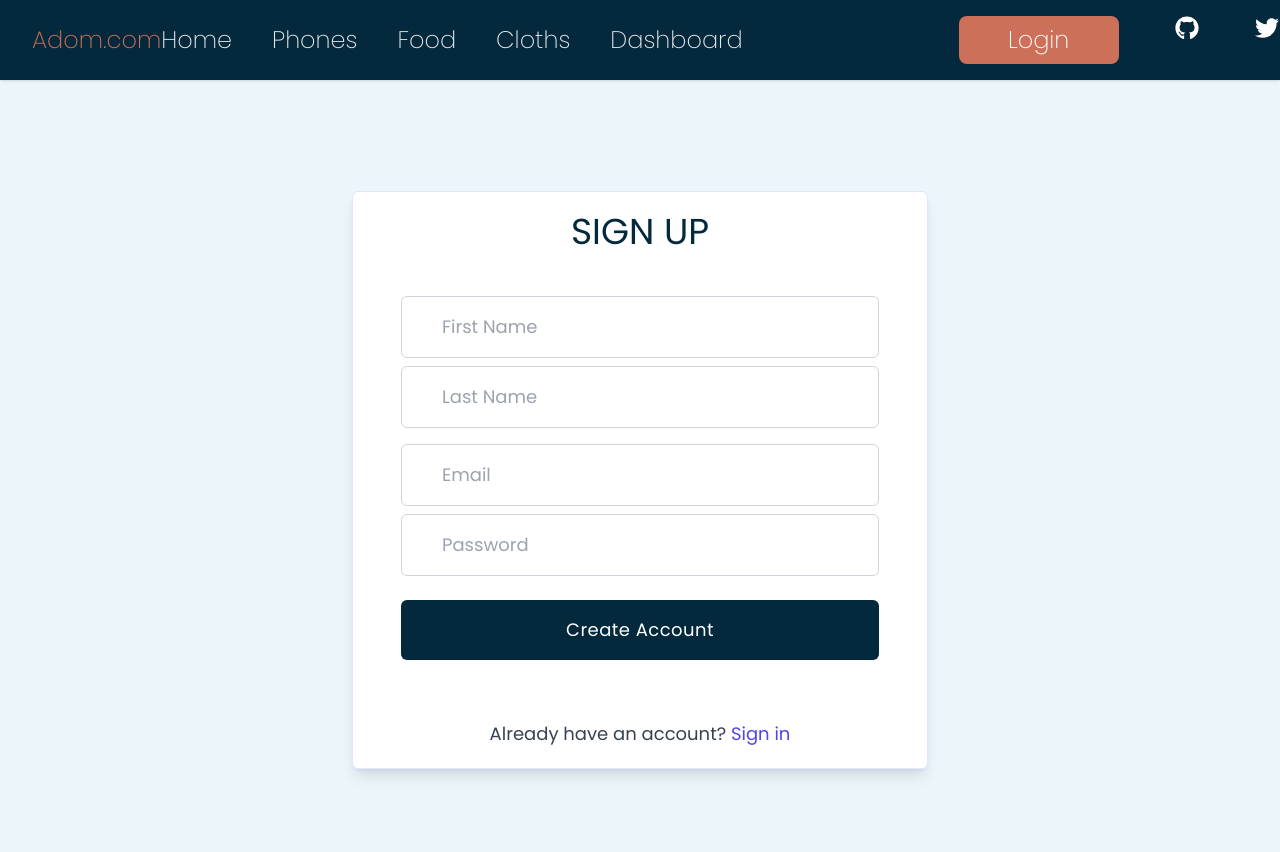
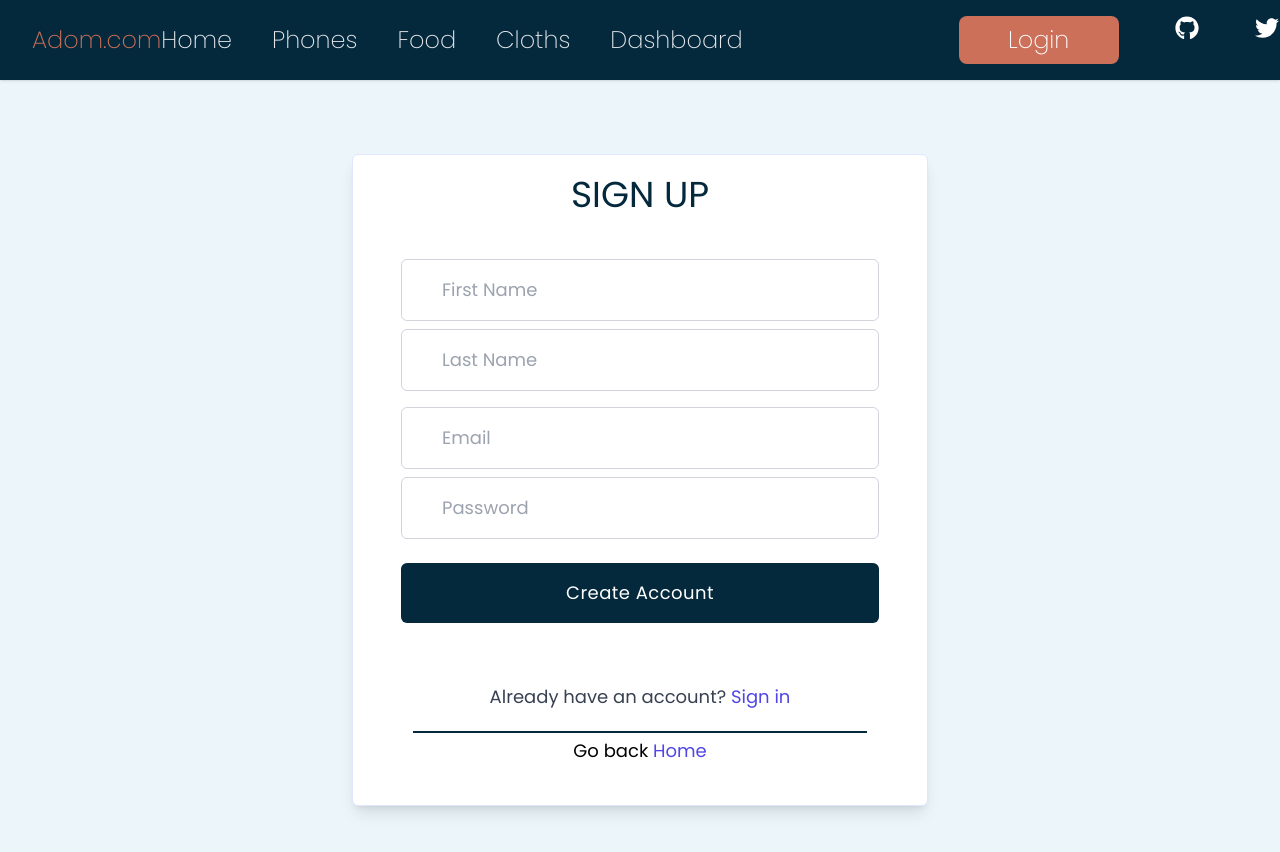
Before and after one commit to Clifftech123/react-ecommerce_website, a React (Create React App) app: page /signup in a window 1280 px wide. Shown: the top 852 px of the page. Built offline with nearby package versions, Linux system fonts and the light colour scheme.

Commit message:
I added return home routing

```diff
--- a/src/Components/Account/Singnup.jsx
+++ b/src/Components/Account/Singnup.jsx
@@ -65,6 +65,14 @@ const Signup = () => {
 							<NavLink to="/login"> Sign in </NavLink>
 						</span>
 					</p>
+					<div className="border border-NavbarBgColor w-90 mx-10 mt-5"> </div>
+					{/* RETURNING HOME  */}
+					<p className="text-lg font-Poppins mb-5 text-center mt-1">
+						Go back
+						<span className="text-indigo-600">
+							<NavLink to="/"> Home </NavLink>
+						</span>
+					</p>
 				</div>
 			</div>
 		</>
```
